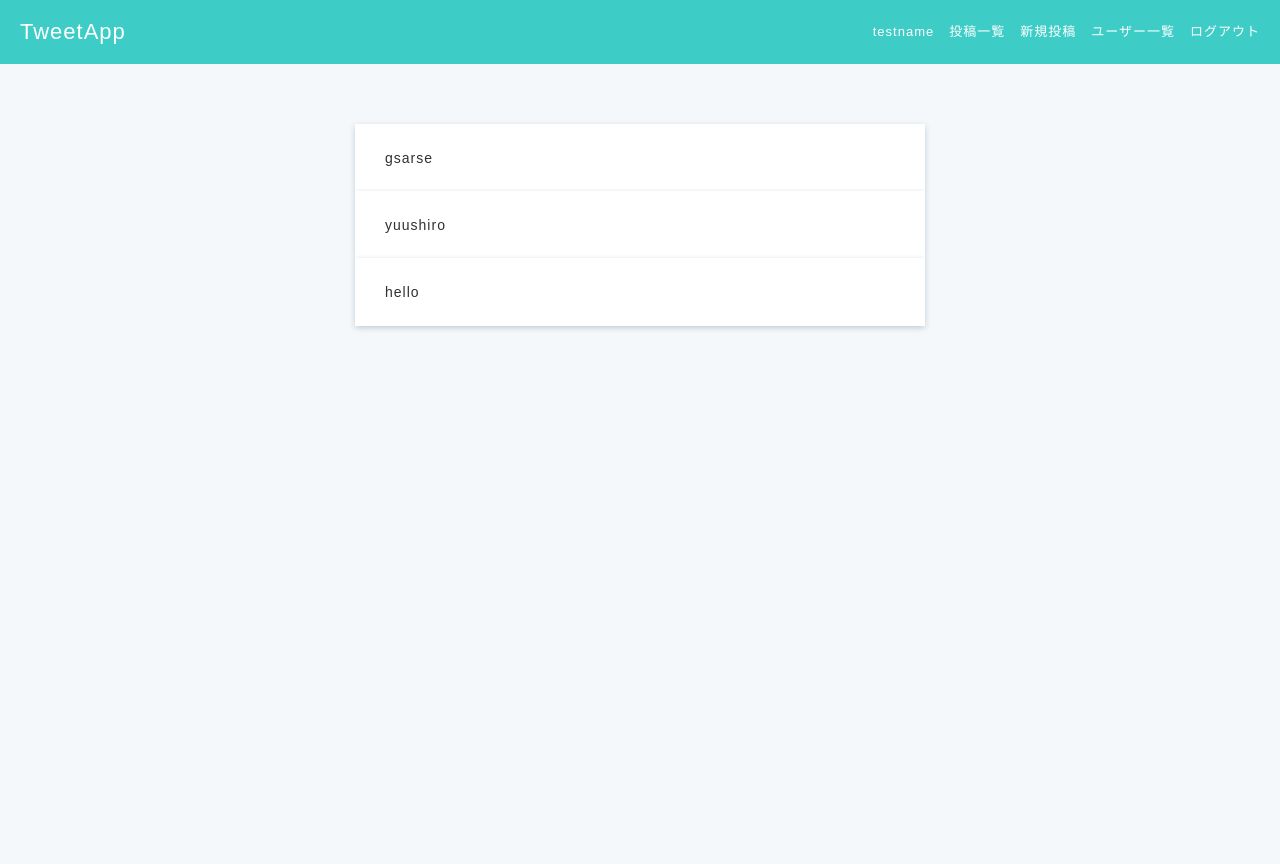
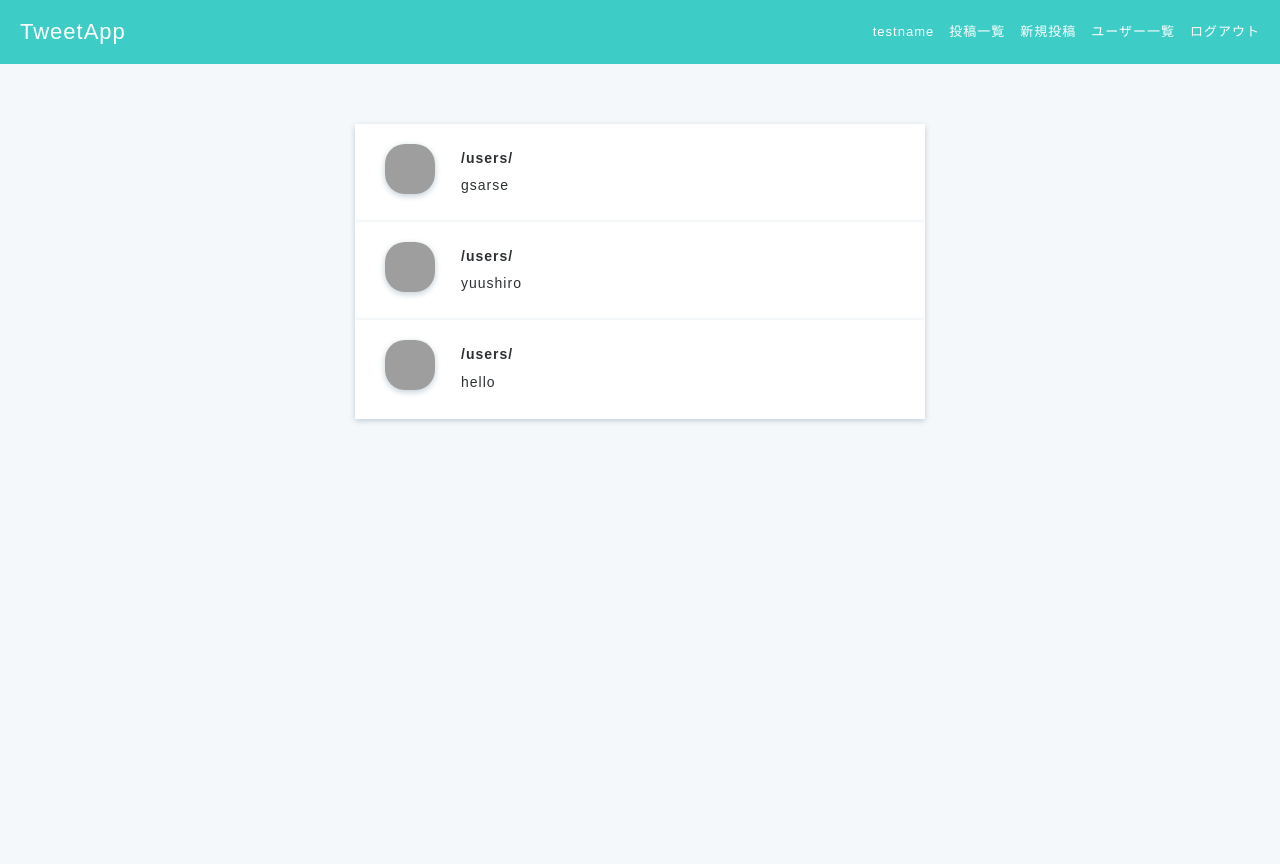
Before and after one commit to yushanks/Test_rails_App, a Rails app: page /posts/index in a window 1280 px wide. Run offline with Rails 7, Linux system fonts and the light colour scheme; a user stored in the database is signed in; data comes from the database, SQL or seed files in the repository; data that the repository does not hold is empty; style sheets or scripts are compiled from the project's sources; parts of the project's set-up code (start-up, migrations or seed data) failed here and were passed over; grey boxes are pictures that could not be loaded.

Commit message:
show user information

```diff
--- a/app/models/post.rb
+++ b/app/models/post.rb
@@ -2,7 +2,7 @@
   validates :content, {presence: true, length: {maximum: 140}}
   validates :user_id, {presence: true}
 
-
+　#postはユーザーに紐付ける
   def user
     return User.find_by(id: self.user_id)
   end
--- a/app/models/user.rb
+++ b/app/models/user.rb
@@ -2,4 +2,8 @@
   validates :name, {presence: true}
   validates :email, format: { with: URI::MailTo::EMAIL_REGEXP }
   validates :password, {presence: true}
+　#userにpostを紐づける
+  def posts
+    return Post.where(user_id: self.id)
+  end
 end
--- a/app/views/posts/index.html.erb
+++ b/app/views/posts/index.html.erb
@@ -2,7 +2,15 @@
   <div class="container">
     <% @posts.each do |post| %>
       <div class="posts-index-item">
-        <%= link_to(post.content, "/posts/#{post.id}") %>
+        <div class="post-left">
+          <img src="<%= "/user_images/#{post.user.image_name}" %>">
+        </div>
+        <div class="post-right">
+          <div class="post-user-name">
+            <%= link_to(post.user.name, "/users/#{post.user.id}") %>
+          </div>
+          <%= link_to(post.content, "/posts/#{post.id}") %>
+        </div>
       </div>
     <% end %>
   </div>
```
